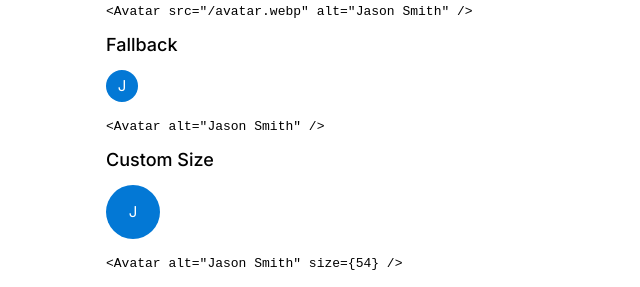
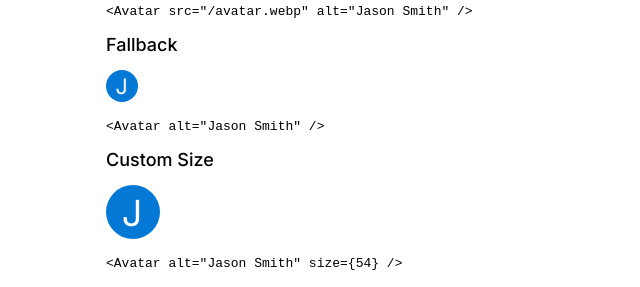
Before and after one commit to drone/ui-core, a Next.js app: page /avatar in a window 1280 px wide. Shown: the part 262-549 px from the top of the page, without its empty margins (134-774 px from the left). Built offline with nearby package versions, Linux system fonts and the light colour scheme.

Commit message:
scale avatar font size

```diff
--- a/package.json
+++ b/package.json
@@ -7,9 +7,8 @@
 		"build": "rollup -c",
 		"watch": "rollup -cw",
 		"format": "prettier --use-tabs --write src/** --write *.json --write *.js --write pages/*.js --write pages/*.jsx",
-		"next:build": "next build",
-		"next:serve": "next dev -p 9000",
-		"next:export": "next export"
+		"serve": "next dev -p 9000",
+		"site": "next build; next export"
 	},
 	"license": "Apache-2.0",
 	"licenses": [
--- a/src/components/Avatar.tsx
+++ b/src/components/Avatar.tsx
@@ -44,7 +44,11 @@ const Avatar: React.FC<AvatarProps> = (props) => (
 	>
 		<RadixAvatar.Image className={imageCss} src={props.src} alt={props.alt} />
 		<RadixAvatar.Fallback className={fallbackCss} delayMs={props.src ? 500 : 0}>
-			{props.alt?.charAt(0)}
+			<svg width="100%" height="100%" viewBox="0 0 75 75">
+				<text x="22" y="57" fontSize="50" fill="#FFFFFF">
+					{props.alt?.charAt(0)}
+				</text>
+			</svg>
 		</RadixAvatar.Fallback>
 	</RadixAvatar.Root>
 );
```
